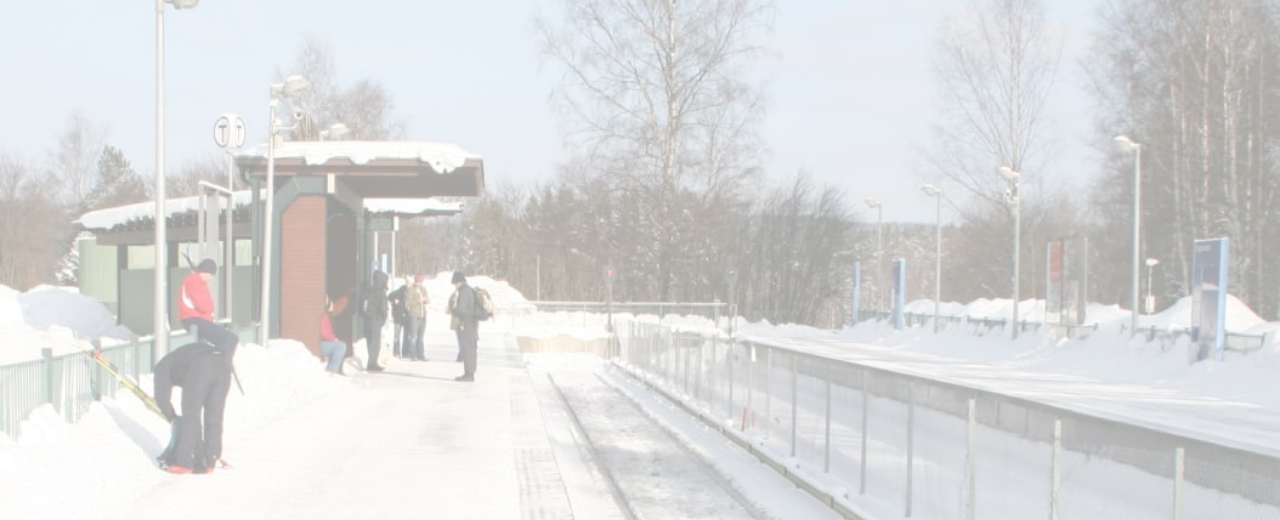
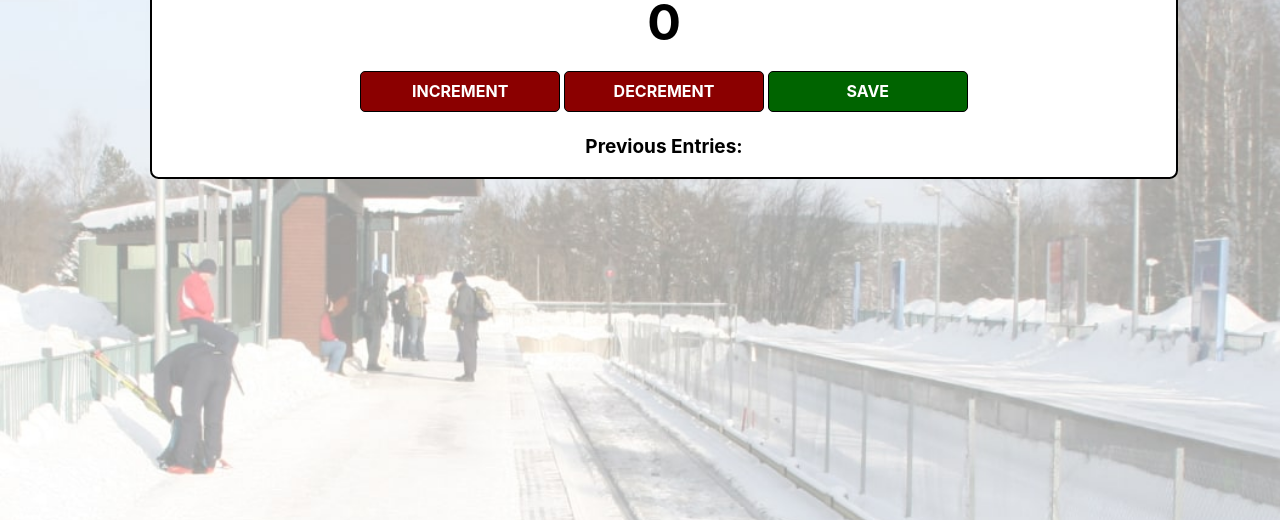
Before and after one commit to Somiyoh/Passenger-Counter, a plain HTML site: page index.html in a window 1280 px wide. Shown: the part 280-800 px from the top of the page. Drawn offline with nearby package versions, Linux system fonts and the light colour scheme.

Commit message:
added additional features

```diff
--- a/index.css
+++ b/index.css
@@ -18,7 +18,7 @@ h2 {
 }
 
 button {
-    border: none;
+    border: 1.5px solid black;
     padding-top: 10px;
     padding-bottom: 10px;
     color: white;
@@ -26,6 +26,16 @@ button {
     width: 200px;
     margin-bottom: 5px;
     border-radius: 5px;
+}
+
+.container {
+    margin-top: 215px;
+    margin-left: 150px;
+    background-color: white;
+    max-width: 80%;
+
+    border: 2.5px solid black;
+    border-radius: 8.5px;
 }
 
 #increment-btn {
@@ -36,6 +46,10 @@ button {
     background: darkred;
 }
 
+#save-el {
+    font-size: 19;
+}
+
 #save-btn {
     background: darkgreen;
 }
--- a/index.html
+++ b/index.html
@@ -3,11 +3,15 @@
         <link rel="stylesheet" href="index.css">
     </head>
     <body>
+        <div class="container">
         <h1>People entered:</h1>
         <h2 id="count-el">0</h2>
         <!-- Create a INCREMENT button with the id="increment-btn" -->
         <button id="increment-btn" onclick="increment()">INCREMENT</button>
         <button id="decrement-btn" onclick="decrement()">DECREMENT</button>
+        <button id="save-btn" onclick="save()">SAVE</button>
+        <p id="save-el">Previous Entries:  </p>
+        </div>
         <script src="index.js"></script>
     </body>
 </html>
--- a/index.js
+++ b/index.js
@@ -1,6 +1,8 @@
 
 
-let countEl = document.getElementById("count-el");
+let countEl = document.getElementById("count-el") // taking arguements
+
+let saveEl = document.getElementById("save-el")
 
 let count = 0
 // function that increments on click
@@ -9,6 +11,7 @@ function increment() {
     countEl.innerText = count
 }
 
+// fucnction that decrements on click
 function decrement() {
     if(count < 1) {
         count = 0
@@ -18,3 +21,17 @@ function decrement() {
         countEl.innerText = count
     }
 }
+
+// fucntion to save entries
+function save() {
+    let counStr = count + " - "
+    saveEl.textContent += counStr
+    makeCountZero();
+
+}
+
+// everytime they hit save, we need to reset the counter to 0 so we can count again
+function makeCountZero() {
+    count = 0
+    countEl.innerText = count
+}
```
